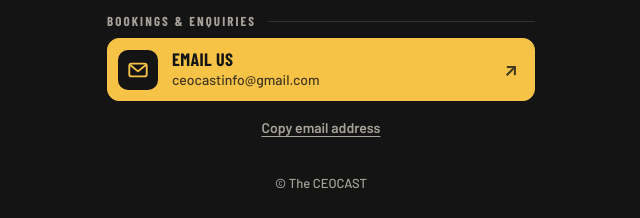
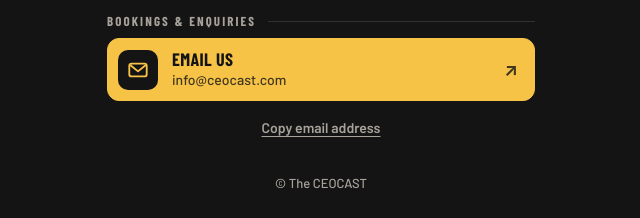
Before and after one commit to raihanbashir92-coder/ceocast, a plain HTML site: page index.html in a window 1280 px wide. Shown: the part 1321-1539 px from the top of the page, 319-959 px from the left. Drawn offline with nearby package versions, Linux system fonts and the light colour scheme; a web font is replaced by a local one.

Commit message:
Change contact email to info@ceocast.com
Co-Authored-By: Claude Opus 5.5 <noreply@anthropic.com>

```diff
--- a/index.html
+++ b/index.html
@@ -269,9 +269,9 @@
 
   <section aria-labelledby="l-book">
     <h2 class="label" id="l-book">Bookings &amp; enquiries</h2>
-    <a class="row email" href="mailto:ceocastinfo@gmail.com?subject=CEOCAST%20enquiry">
+    <a class="row email" href="mailto:info@ceocast.com?subject=CEOCAST%20enquiry">
       <span class="icon"><svg aria-hidden="true"><use href="#i-mail"/></svg></span>
-      <span class="row-text"><span class="row-name">Email us</span><span class="row-handle">ceocastinfo@gmail.com</span></span>
+      <span class="row-text"><span class="row-name">Email us</span><span class="row-handle">info@ceocast.com</span></span>
       <span class="arrow" aria-hidden="true">↗</span>
     </a>
     <button class="copy" type="button" id="copy" aria-live="polite">Copy email address</button>
@@ -298,7 +298,7 @@
 
   // Copy email
   var btn = document.getElementById('copy');
-  var email = 'ceocastinfo@gmail.com';
+  var email = 'info@ceocast.com';
   var timer;
   function done() {
     btn.textContent = 'Copied';
```
